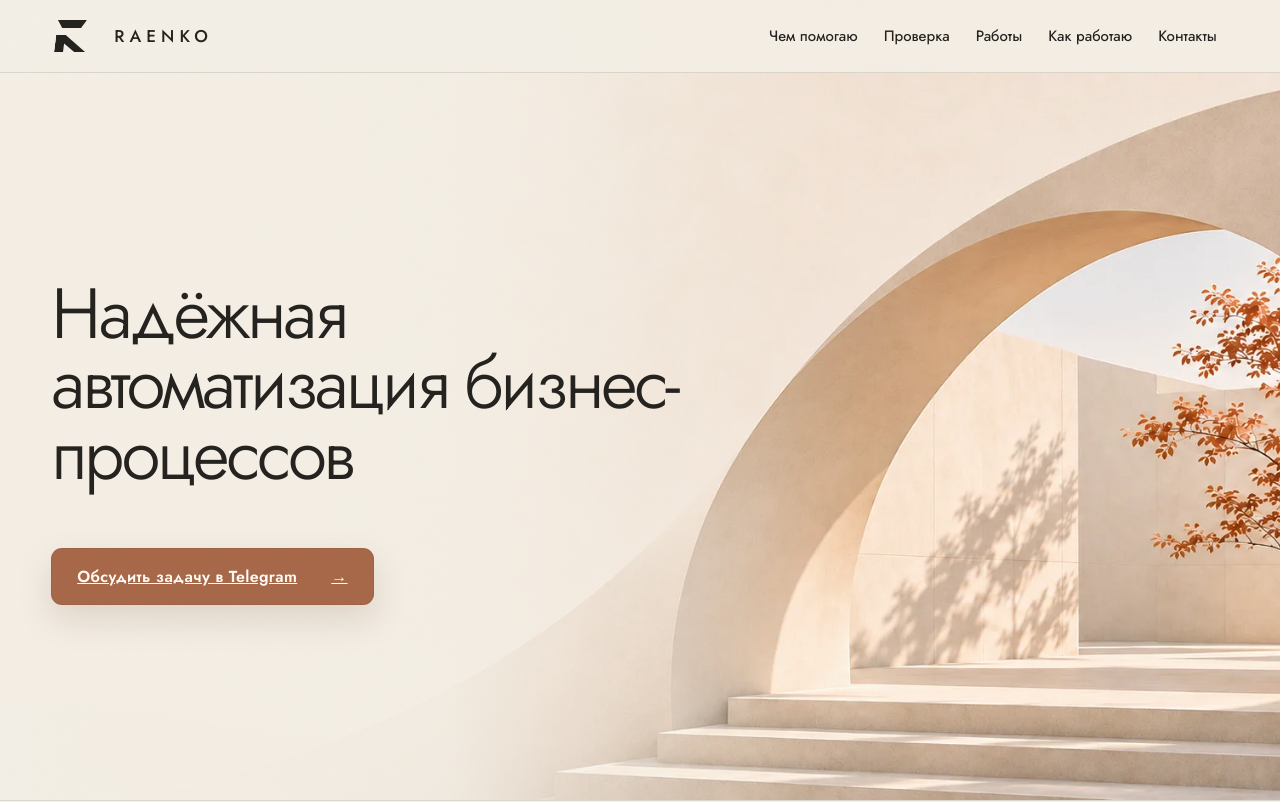
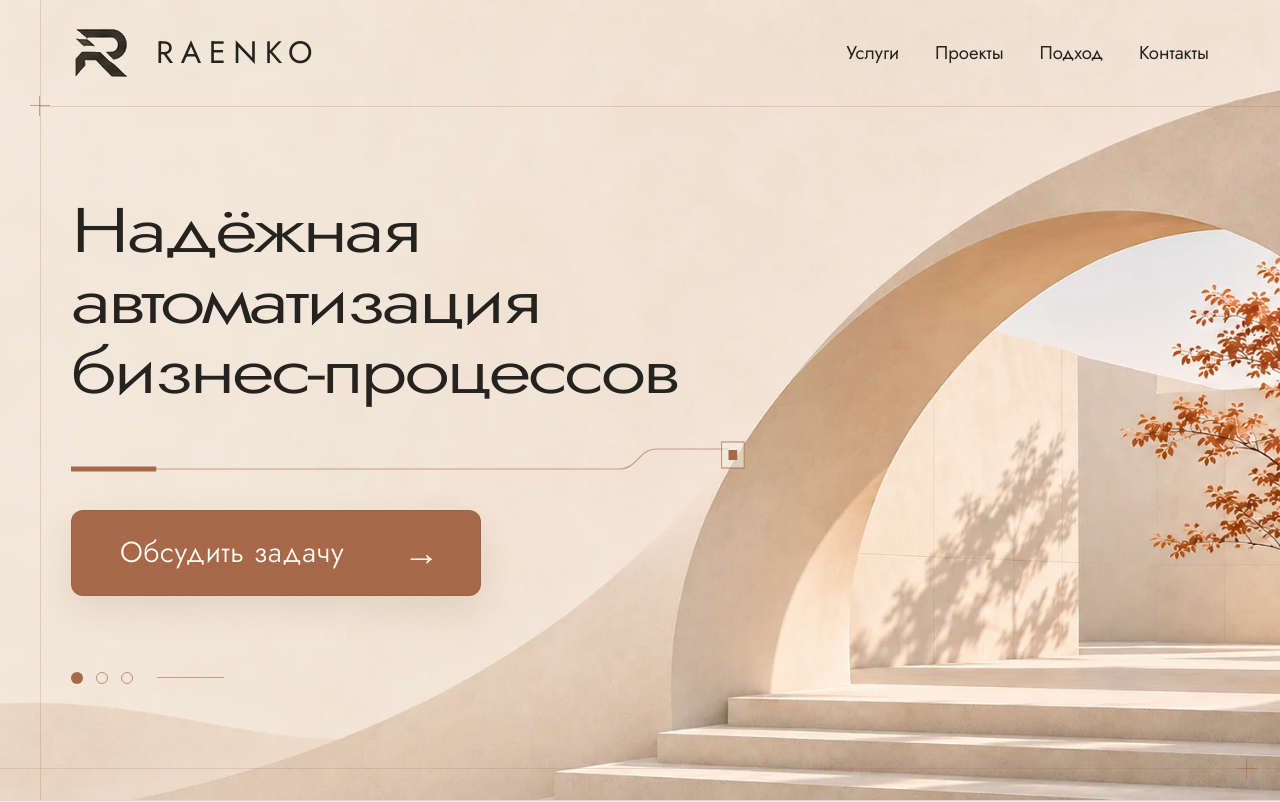
Before and after one commit to lehamvd757-tech/My-name-, a plain HTML site: page index.html in a window 1280 px wide. Shown: the top 802 px of the page. Drawn offline with Linux system fonts and the light colour scheme.

Commit message:
Точно воспроизвести утверждённый первый экран

```diff
--- a/assets/styles.css
+++ b/assets/styles.css
@@ -76,6 +76,9 @@ h1, h2, h3 { font-family: var(--serif); font-weight: 400; line-height: 1.12; let
   display: grid; place-items: center; width: 38px; height: 38px; border: 1px solid rgba(194, 255, 61, .6); border-radius: 10px;
   color: var(--accent); font-family: var(--serif); font-weight: 400; background: rgba(194, 255, 61, .06);
 }
+.brand-mark:has(img) { display: grid; place-items: center; transform: none; }
+.brand-mark:has(img)::before, .brand-mark:has(img)::after { display: none; }
+.brand-mark img { display: block; width: 52px; height: 48px; object-fit: contain; }
 .brand strong { display: block; font-size: 15px; font-weight: 600; letter-spacing: .24em; line-height: 1.1; }
 .brand small { display: block; white-space: nowrap; font-family: var(--font); font-size: 10px; letter-spacing: .2em; text-transform: uppercase; color: var(--muted); }
 .nav { display: flex; gap: 2px; }
@@ -409,6 +412,7 @@ h1, h2, h3 { font-family: var(--serif); font-weight: 400; line-height: 1.12; let
   --on-accent: #fffaf3;
   --ice: #8c7b6d;
   --blue: #7a6b60;
+  --header-h: 106px;
 }
 
 html, body { background: var(--bg); color: var(--text); }
@@ -419,59 +423,69 @@ body::after { opacity: .025; mix-blend-mode: multiply; }
 /* Шапка и знак */
 .site-header,
 .site-header.on-hero {
-  color: var(--text); background: rgba(244, 239, 230, .88); border-bottom-color: var(--line);
-  -webkit-backdrop-filter: blur(16px); backdrop-filter: blur(16px);
+  color: var(--text); background: transparent; border-bottom-color: transparent;
+  -webkit-backdrop-filter: none; backdrop-filter: none;
 }
 .site-header::after { display: none; }
-.brand { gap: 15px; }
+.site-header .container, .hero-light .container { width: calc(100% - 11.1vw); max-width: none; }
+.header-grid { min-height: var(--header-h); }
+.brand { gap: 21px; }
 .brand-mark {
-  position: relative; width: 48px; height: 42px; border: 0; border-radius: 0; padding-right: 4px;
+  position: relative; width: 64px; height: 54px; border: 0; border-radius: 0; padding-right: 4px;
   color: var(--text); background: transparent; box-shadow: none; font-family: var(--font);
   font-size: 0; font-weight: 700; line-height: 1; transform: skewX(-7deg);
 }
 .brand-mark::before,
-.brand-mark::after { content: ""; position: absolute; left: 5px; background: var(--text); }
+.brand-mark::after { content: ""; position: absolute; left: 4px; background: var(--text); }
 .brand-mark::before {
-  top: 5px; width: 29px; height: 8px; box-shadow: 8px 9px 0 -1px var(--text);
+  top: 7px; width: 42px; height: 9px; box-shadow: 11px 12px 0 -1px var(--text);
   clip-path: polygon(0 0, 100% 0, 83% 100%, 18% 100%);
 }
 .brand-mark::after {
-  top: 20px; width: 31px; height: 17px;
+  top: 28px; width: 44px; height: 22px;
   clip-path: polygon(0 0, 31% 0, 100% 100%, 65% 100%, 29% 50%, 29% 100%, 0 100%);
 }
-.brand strong { font-size: 17px; font-weight: 500; letter-spacing: .3em; }
+.brand strong { font-size: 31px; font-weight: 400; letter-spacing: .24em; }
 .brand small { display: none; }
-.nav a { color: var(--text); font-size: 15px; font-weight: 450; text-shadow: none; }
+.nav { gap: clamp(18px, 2.8vw, 50px); }
+.nav a { padding: 8px 0; color: var(--text); font-size: clamp(17px, 1.45vw, 24px); font-weight: 400; text-shadow: none; }
 .nav a:hover, .nav a:focus-visible { color: var(--accent); background: rgba(168, 104, 74, .08); box-shadow: none; }
 .status { display: none; }
 
 /* Первый экран */
 .hero.hero-light {
-  align-items: center; min-height: 100svh; padding: calc(var(--header-h) + 48px) 0 54px;
+  align-items: flex-start; min-height: 100svh; padding: 0;
   background: var(--bg); color: var(--text);
 }
 .hero.hero-light::before {
-  content: ""; position: absolute; left: var(--gutter); right: var(--gutter); top: var(--header-h);
-  z-index: 2; height: 1px; background: var(--line); pointer-events: none;
+  content: ""; position: absolute; left: 3.1vw; right: 0; top: var(--header-h);
+  z-index: 2; height: 1px; background: rgba(168,104,74,.24); pointer-events: none;
 }
 .hero.hero-light::after {
-  background: linear-gradient(90deg, rgba(244,239,230,.98) 0%, rgba(244,239,230,.9) 35%, rgba(244,239,230,.08) 63%, transparent 78%);
+  background: linear-gradient(90deg, rgba(244,239,230,.18) 0%, rgba(244,239,230,.08) 44%, transparent 67%);
 }
 .hero-light .hero-poster { object-fit: cover; object-position: center; transform: none; }
-.hero-light .hero-inner { display: block; }
-.hero-light .hero-main { position: relative; z-index: 3; width: min(780px, 57vw); padding-top: 18px; }
-.hero-light h1 { margin: 0 0 clamp(34px, 5vw, 58px); }
+.hero-light .hero-inner { position: relative; z-index: 4; display: block; padding-top: clamp(196px, 21.7vh, 210px); }
+.hero-light .hero-main { position: relative; z-index: 3; width: min(820px, 53vw); padding: 0; }
+.hero-light h1 { margin: 0; }
 .hero-light .tagline {
-  display: block; max-width: 9.5em; margin: 0; padding: 0; color: var(--text);
+  display: block; max-width: none; margin: 0; padding: 0; color: var(--text);
   background: none; -webkit-text-fill-color: currentColor; filter: none; text-shadow: none;
-  font-family: var(--font); font-size: clamp(48px, 5.55vw, 92px); font-weight: 350;
-  line-height: .99; letter-spacing: -.045em;
+  font-family: var(--font); font-size: clamp(56px, 4.92vw, 82px); font-weight: 350;
+  line-height: 1.12; letter-spacing: -.045em;
 }
+.hero-light .tagline > span { display: block; width: 75%; white-space: nowrap; transform: scaleX(1.33); transform-origin: left center; }
+.hero-signal { display: block; width: min(780px, 100%); height: 42px; margin: 34px 0 26px; overflow: visible; }
+.hero-signal path { fill: none; }
+.hero-signal .signal-base { stroke: rgba(168,104,74,.58); stroke-width: 1.2; }
+.hero-signal .signal-accent { stroke: var(--accent); stroke-width: 5; }
+.hero-signal rect { fill: rgba(244,239,230,.55); stroke: rgba(168,104,74,.62); stroke-width: 1.3; }
+.hero-signal .signal-dot { fill: var(--accent); stroke: none; }
 .hero-light .btn-cta {
-  display: inline-flex; width: auto; min-width: 300px; justify-content: space-between; gap: 34px;
-  padding: 18px 25px; border: 1px solid rgba(120, 70, 46, .18); border-radius: 11px;
+  display: inline-flex; width: 410px; min-width: 0; min-height: 86px; justify-content: space-between; align-items: center; gap: 34px;
+  padding: 18px 40px 18px 48px; border: 1px solid rgba(120, 70, 46, .18); border-radius: 12px;
   color: var(--on-accent); background: var(--accent); text-shadow: none;
-  box-shadow: 0 14px 34px rgba(112, 67, 44, .16);
+  box-shadow: 0 14px 34px rgba(112, 67, 44, .11); font-size: 29px; font-weight: 350; text-decoration: none;
 }
 .hero-light .btn-cta::before { display: none; }
 .hero-light .btn-cta:hover, .hero-light .btn-cta:focus-visible {
@@ -479,6 +493,20 @@ body::after { opacity: .025; mix-blend-mode: multiply; }
   box-shadow: 0 18px 40px rgba(112, 67, 44, .22);
 }
 .hero-light .btn-cta:active { transform: translateY(0); box-shadow: 0 8px 18px rgba(112, 67, 44, .18); }
+.hero-light .btn-cta > span { font-size: 36px; font-weight: 200; }
+.hero-pager { display: flex; align-items: center; gap: 13px; margin-top: 76px; }
+.hero-pager i { width: 12px; height: 12px; border: 1px solid rgba(168,104,74,.7); border-radius: 50%; }
+.hero-pager i:first-child { background: var(--accent); }
+.hero-pager span { width: 67px; height: 1px; margin-left: 11px; background: rgba(168,104,74,.58); }
+.hero-frame { position: absolute; inset: 0; z-index: 3; pointer-events: none; }
+.hero-frame::before { content: ""; position: absolute; top: 0; bottom: 0; left: 3.1vw; width: 1px; background: rgba(168,104,74,.23); }
+.hero-frame::after { content: ""; position: absolute; left: 0; right: 0; bottom: 3.9vh; height: 1px; background: rgba(168,104,74,.2); }
+.frame-plus { position: absolute; width: 20px; height: 20px; }
+.frame-plus::before, .frame-plus::after { content: ""; position: absolute; background: rgba(168,104,74,.6); }
+.frame-plus::before { left: 9px; top: 0; width: 1px; height: 20px; }
+.frame-plus::after { left: 0; top: 9px; width: 20px; height: 1px; }
+.frame-plus-top { left: calc(3.1vw - 10px); top: calc(var(--header-h) - 10px); }
+.frame-plus-bottom { right: 1.8vw; bottom: calc(3.9vh - 10px); }
 
 /* Остальные разделы переводятся в ту же светлую палитру */
 .section, .site-footer { background: var(--bg); border-color: var(--line); }
@@ -541,23 +569,31 @@ body::after { opacity: .025; mix-blend-mode: multiply; }
 
 @media (max-width: 900px) {
   .nav a.nav-contact { color: var(--accent); border-color: rgba(168,104,74,.4); }
-  .hero.hero-light::after { background: linear-gradient(90deg, rgba(244,239,230,.98), rgba(244,239,230,.78) 58%, rgba(244,239,230,.18)); }
-  .hero-light .hero-main { width: min(650px, 75vw); }
+  .hero.hero-light::after { background: linear-gradient(90deg, rgba(244,239,230,.88), rgba(244,239,230,.62) 58%, rgba(244,239,230,.08)); }
+  .hero-light .hero-main { width: min(680px, 78vw); }
   .footer-main { grid-template-columns: 1.5fr 1fr 1fr; }
   .back-to-top { grid-column: 1 / -1; justify-self: end; }
 }
 
 @media (max-width: 640px) {
-  .brand-mark { width: 40px; transform: skewX(-7deg) scale(.88); transform-origin: left center; }
+  :root { --header-h: 78px; }
+  .site-header .container, .hero-light .container { width: calc(100% - 40px); }
+  .brand-mark { width: 40px; transform: none; }
+  .brand-mark img { width: 40px; height: auto; }
   .brand strong { font-size: 14px; letter-spacing: .24em; }
-  .hero.hero-light { align-items: flex-start; min-height: 100svh; padding-top: calc(var(--header-h) + 72px); }
+  .hero.hero-light { align-items: flex-start; min-height: 100svh; padding: 0; }
   .hero.hero-light::after {
     background: linear-gradient(180deg, rgba(244,239,230,.98) 0%, rgba(244,239,230,.9) 44%, rgba(244,239,230,.15) 72%);
   }
   .hero-light .hero-poster { object-position: 67% center; }
+  .hero-light .hero-inner { padding-top: 145px; }
   .hero-light .hero-main { width: 100%; }
-  .hero-light .tagline { max-width: 9em; font-size: clamp(42px, 13vw, 62px); line-height: 1.01; }
-  .hero-light .btn-cta { min-width: 0; width: 100%; max-width: 360px; }
+  .hero-light .tagline { max-width: 9em; font-size: clamp(40px, 12.4vw, 58px); line-height: 1.04; }
+  .hero-light .tagline > span { width: 100%; white-space: normal; transform: none; }
+  .hero-signal { margin: 28px 0 22px; }
+  .hero-light .btn-cta { min-width: 0; width: 100%; max-width: 360px; min-height: 68px; padding: 15px 24px; font-size: 21px; }
+  .hero-pager { margin-top: 52px; }
+  .hero-frame::before, .frame-plus-top { display: none; }
   .footer-main { grid-template-columns: 1fr 1fr; gap: 38px 24px; }
   .footer-brand { grid-column: 1 / -1; }
   .back-to-top { grid-column: 1 / -1; justify-self: stretch; justify-content: space-between; padding-top: 22px; border-top: 1px solid var(--line); }
--- a/index.html
+++ b/index.html
@@ -28,7 +28,7 @@
   <header class="site-header on-hero" id="top">
     <div class="container header-grid">
       <a class="brand" href="#top" aria-label="RAENKO — на главный экран">
-        <span class="brand-mark">R</span>
+        <span class="brand-mark"><img src="/assets/raenko-r-a1.png" width="52" height="48" alt=""></span>
         <span>
           <strong>RAENKO</strong>
           <small>автоматизация и защита</small>
@@ -36,10 +36,9 @@
       </a>
 
       <nav class="nav" aria-label="Основная навигация">
-        <a href="#directions">Чем помогаю</a>
-        <a href="#audit">Проверка</a>
-        <a href="#works">Работы</a>
-        <a href="#process">Как работаю</a>
+        <a href="#directions">Услуги</a>
+        <a href="#works">Проекты</a>
+        <a href="#process">Подход</a>
         <a class="nav-contact" href="#contact">Контакты</a>
       </nav>
       <span class="status"><i aria-hidden="true"></i>200 OK</span>
@@ -49,13 +48,24 @@
   <main id="main">
     <section class="hero hero-light">
       <img class="hero-poster" src="/assets/hero-light-a1.webp" width="1672" height="941" alt="Светлая архитектурная композиция с аркой и деревом" fetchpriority="high" decoding="async">
+      <div class="hero-frame" aria-hidden="true">
+        <i class="frame-plus frame-plus-top"></i>
+        <i class="frame-plus frame-plus-bottom"></i>
+      </div>
 
       <div class="container hero-inner">
         <div class="hero-main hero-in">
           <h1 class="hero-in">
-            <span class="tagline">Надёжная автоматизация бизнес-процессов</span>
+            <span class="tagline"><span>Надёжная</span><span>автоматизация</span><span>бизнес-процессов</span></span>
           </h1>
-          <a class="btn-cta" href="https://t.me/a_raenko" target="_blank" rel="noopener noreferrer">Обсудить задачу в Telegram <span aria-hidden="true">→</span></a>
+          <svg class="hero-signal" viewBox="0 0 780 42" preserveAspectRatio="none" aria-hidden="true">
+            <path class="signal-base" d="M0 27 H630 C652 27 652 7 674 7 H756" />
+            <path class="signal-accent" d="M0 27 H98" />
+            <rect x="748" y="0" width="26" height="26" />
+            <rect class="signal-dot" x="756" y="8" width="10" height="10" />
+          </svg>
+          <a class="btn-cta" href="https://t.me/a_raenko" target="_blank" rel="noopener noreferrer">Обсудить задачу <span aria-hidden="true">→</span></a>
+          <div class="hero-pager" aria-hidden="true"><i></i><i></i><i></i><span></span></div>
         </div>
       </div>
     </section>
@@ -263,7 +273,7 @@
     <div class="container footer-main">
       <div class="footer-brand">
         <a class="footer-logo" href="#top" aria-label="RAENKO — на главный экран">
-          <span class="brand-mark" aria-hidden="true">R</span>
+          <span class="brand-mark" aria-hidden="true"><img src="/assets/raenko-r-a1.png" width="52" height="48" alt=""></span>
           <strong>RAENKO</strong>
         </a>
         <p>Автоматизация бизнес-процессов, внедрение ИИ и контроль безопасности рабочих инструментов.</p>
```
Also changed, not shown: assets/raenko-r-a1.png (added).
